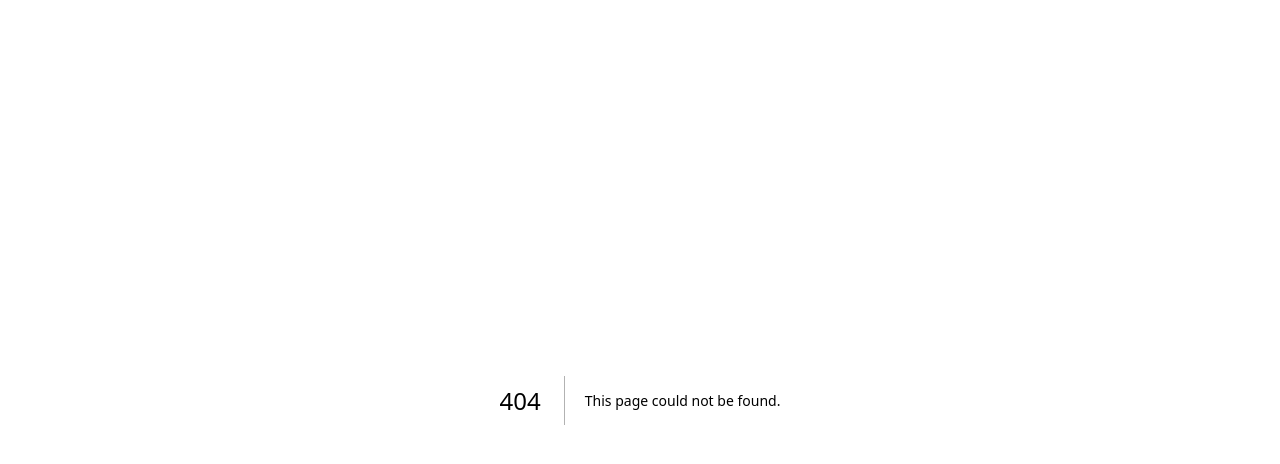
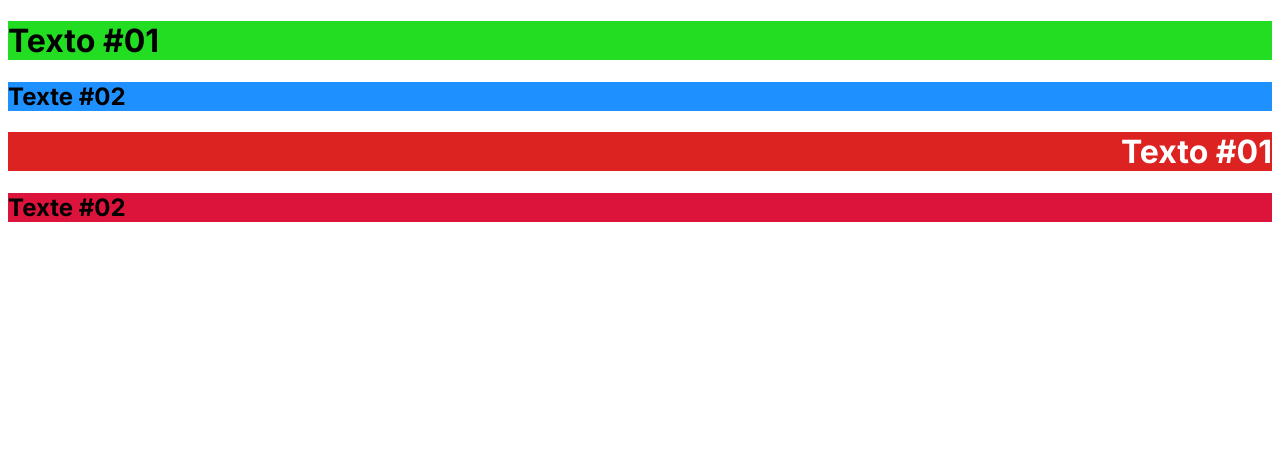
Before and after one commit to DevDaniloFerrari/exercicios-nextjs, a Next.js app: page /css/usandoEstilo in a window 1280 px wide. Before the commit this address had no page. Shown: the top 464 px of the page. Built offline with nearby package versions, Linux system fonts and the light colour scheme.

Commit message:
utilizando css condicional

```diff
--- /dev/null
+++ b/app/css/usandoEstilo/page.jsx
@@ -0,0 +1,10 @@
+import Estilo from "../../../components/Estilo"
+
+export default function usandoEstilo() {
+    return (
+        <div>
+            <Estilo numero={3} color="$000"/>
+            <Estilo numero={-13} color="#fff" direita/>
+        </div>
+    )
+}
--- a/app/layout.tsx
+++ b/app/layout.tsx
@@ -1,6 +1,7 @@
 import type { Metadata } from 'next'
 import { Inter } from 'next/font/google'
 import "./css/integracao1/integracao1.css"
+import "../css/global.css"
 
 const inter = Inter({ subsets: ['latin'] })
 
--- /dev/null
+++ b/components/Estilo.jsx
@@ -0,0 +1,16 @@
+export default function Estilo(props) {
+    const classeAplicada = props.numero >= 0 ? "azul" : "vermelho"
+
+    return (
+        <div>
+            <h1 style={{
+                backgroundColor: props.numero >= 0 ? "#2D2" : "#D22",
+                color: props.color,
+                textAlign: props.direita ? "right" : "left"
+            }}>
+                Texto #01
+            </h1>
+            <h2 className={classeAplicada}>Texte #02</h2>
+        </div>
+    )
+}
--- /dev/null
+++ b/css/global.css
@@ -0,0 +1,7 @@
+.azul {
+    background-color: dodgerblue;
+}
+
+.vermelho {
+    background-color: crimson;
+}
```
